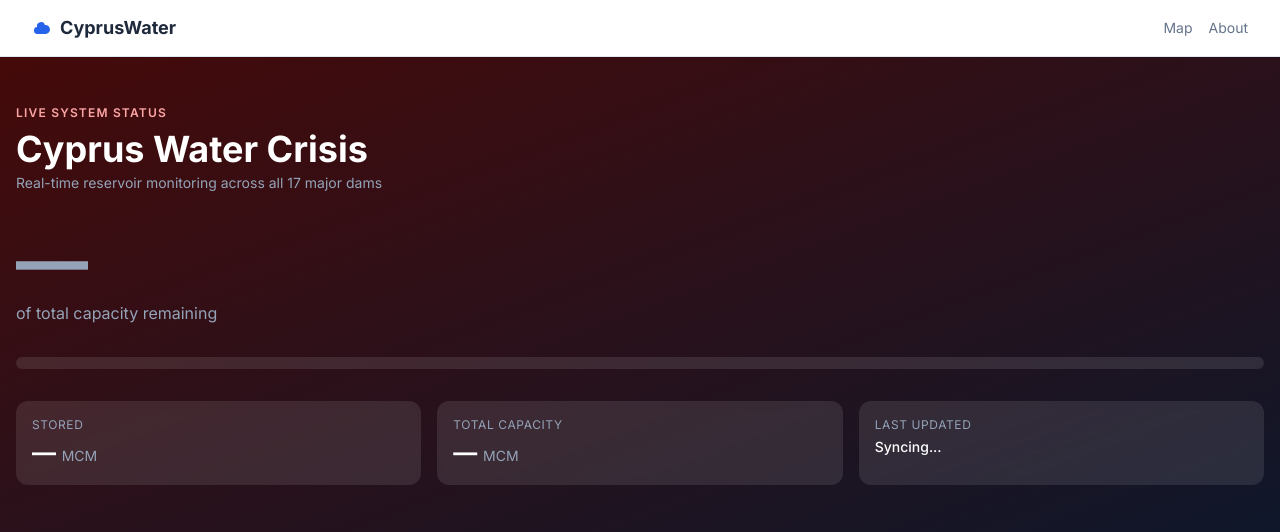
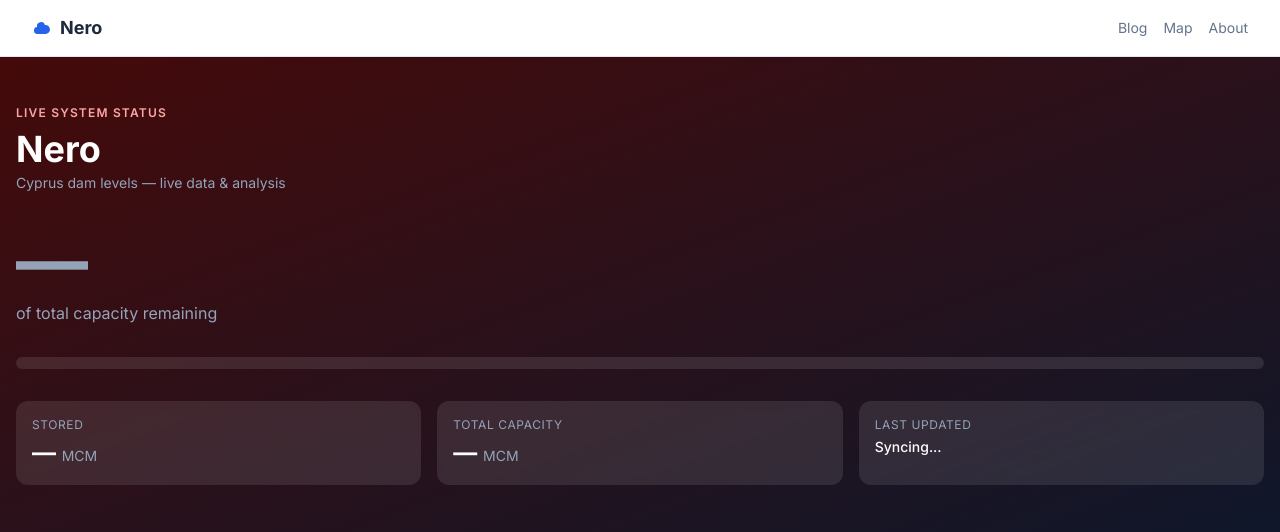
Before and after one commit to Gesoti/Nero, a FastAPI app: page / in a window 1280 px wide. Shown: the top 532 px of the page. Run offline with FastAPI, Linux system fonts and the light colour scheme; data that the repository does not hold is empty; parts of the project's set-up code (start-up, migrations or seed data) failed here and were passed over.

Commit message:
Rebrand site from "Cyprus Water Levels" to "Nero"
Replace all occurrences of "Cyprus Water Levels", "CyprusWater", and
"Cyprus Water Crisis" across templates with the Nero brand identity.
Title pattern: {Page} — Nero. Add blog link to nav. Update tests.

Co-Authored-By: Claude Opus 4.6 <noreply@anthropic.com>

```diff
--- a/app/templates/404.html
+++ b/app/templates/404.html
@@ -1,6 +1,6 @@
 {% extends "base.html" %}
 
-{% block title %}404 Not Found — Cyprus Water Levels{% endblock %}
+{% block title %}Page Not Found — Nero{% endblock %}
 
 {% block content %}
 <div class="max-w-xl mx-auto px-4 py-24 text-center">
--- a/app/templates/about.html
+++ b/app/templates/about.html
@@ -1,10 +1,10 @@
 {% extends "base.html" %}
 
-{% block title %}About — Cyprus Water Levels{% endblock %}
+{% block title %}About — Nero{% endblock %}
 
 {% block content %}
 <div class="max-w-3xl mx-auto px-4 sm:px-6 lg:px-8 py-12">
-    <h1 class="text-3xl font-bold text-slate-900 mb-2">About Cyprus Water Levels</h1>
+    <h1 class="text-3xl font-bold text-slate-900 mb-2">About Nero</h1>
     <p class="text-slate-500 mb-8">An open-source dashboard for monitoring Cyprus reservoir levels.</p>
 
     <div class="space-y-6 text-slate-700">
--- a/app/templates/base.html
+++ b/app/templates/base.html
@@ -3,11 +3,11 @@
 <head>
     <meta charset="UTF-8" />
     <meta name="viewport" content="width=device-width, initial-scale=1.0" />
-    <title>{% block title %}Cyprus Water Levels{% endblock %}</title>
+    <title>{% block title %}Nero{% endblock %}</title>
 
     {% set default_description = "Live dashboard tracking water levels across all 17 major dams in Cyprus. Real-time capacity data, historical trends, and year-on-year comparisons." %}
     <meta name="description" content="{% block meta_description %}{{ default_description }}{% endblock %}" />
-    <meta property="og:title" content="{% block og_title %}Cyprus Water Levels{% endblock %}" />
+    <meta property="og:title" content="{% block og_title %}Nero{% endblock %}" />
     <meta property="og:description" content="{% block og_description %}{{ default_description }}{% endblock %}" />
     <meta property="og:type" content="website" />
     <meta property="og:locale" content="en_CY" />
@@ -120,10 +120,11 @@
             <svg class="w-5 h-5 text-blue-600" fill="currentColor" viewBox="0 0 20 20">
                 <path d="M5.5 16a3.5 3.5 0 01-.369-6.98 4 4 0 117.753-1.977A4.5 4.5 0 1113.5 16h-8z"/>
             </svg>
-            CyprusWater
+            Nero
         </a>
         <div class="flex items-center gap-4">
             {% block nav_right %}{% endblock %}
+            <a href="/blog" class="text-sm text-slate-500 hover:text-slate-700 transition-colors">Blog</a>
             <a href="/map" class="text-sm text-slate-500 hover:text-slate-700 transition-colors">Map</a>
             <a href="/about" class="text-sm text-slate-500 hover:text-slate-700 transition-colors">About</a>
         </div>
--- a/app/templates/dam_detail.html
+++ b/app/templates/dam_detail.html
@@ -1,8 +1,8 @@
 {% extends "base.html" %}
 
-{% block title %}{{ dam.name_en }} — Cyprus Water Levels{% endblock %}
+{% block title %}{{ dam.name_en }} — Nero{% endblock %}
 {% block meta_description %}{{ meta_description }}{% endblock %}
-{% block og_title %}{{ dam.name_en }} — Cyprus Water Levels{% endblock %}
+{% block og_title %}{{ dam.name_en }} — Nero{% endblock %}
 {% block og_description %}{{ meta_description }}{% endblock %}
 
 {% block nav_right %}
--- a/app/templates/dashboard.html
+++ b/app/templates/dashboard.html
@@ -1,6 +1,6 @@
 {% extends "base.html" %}
 
-{% block title %}Cyprus Water Levels — Dashboard{% endblock %}
+{% block title %}Nero — Cyprus Dam Levels{% endblock %}
 
 {% block nav_right %}
 {% if totals %}
@@ -48,8 +48,8 @@
 <section class="bg-gradient-to-br from-red-950 to-slate-900 text-white py-12 px-4">
     <div class="max-w-7xl mx-auto">
         <p class="text-red-300 uppercase tracking-widest text-xs font-semibold mb-2">Live System Status</p>
-        <h1 class="text-3xl sm:text-4xl font-bold mb-1">Cyprus Water Crisis</h1>
-        <p class="text-slate-400 text-sm mb-8">Real-time reservoir monitoring across all 17 major dams</p>
+        <h1 class="text-3xl sm:text-4xl font-bold mb-1">Nero</h1>
+        <p class="text-slate-400 text-sm mb-8">Cyprus dam levels — live data &amp; analysis</p>
 
         <div class="mb-8">
             <span class="text-7xl font-black tracking-tight {{ hero_num }}">{{ pct_display }}{% if totals %}%{% endif %}</span>
--- a/app/templates/map.html
+++ b/app/templates/map.html
@@ -1,6 +1,6 @@
 {% extends "base.html" %}
 
-{% block title %}Dam Map — Cyprus Water Levels{% endblock %}
+{% block title %}Dam Map — Nero{% endblock %}
 
 {% block head %}
 <link rel="stylesheet" href="https://cdn.jsdelivr.net/npm/leaflet@1.9.4/dist/leaflet.min.css"
--- a/app/templates/privacy.html
+++ b/app/templates/privacy.html
@@ -1,6 +1,6 @@
 {% extends "base.html" %}
 
-{% block title %}Privacy Policy — Cyprus Water Levels{% endblock %}
+{% block title %}Privacy Policy — Nero{% endblock %}
 
 {% block content %}
 <div class="max-w-3xl mx-auto px-4 sm:px-6 lg:px-8 py-12">
@@ -12,7 +12,7 @@
         <section class="bg-white rounded-2xl border border-slate-200 p-6">
             <h2 class="text-lg font-semibold text-slate-800 mb-3">1. Introduction</h2>
             <p class="leading-relaxed">
-                Cyprus Water Levels (<strong>nero.cy</strong>) is an independent, open-source dashboard
+                Nero (<strong>nero.cy</strong>) is an independent, open-source dashboard
                 that displays publicly available reservoir data published by the Water Development Department
                 of Cyprus. The site is operated by a private individual and is provided free of charge for
                 informational purposes only. This Privacy Policy explains what data is collected when you
```
Also changed, not shown: tests/e2e/test_smoke.py (+2 -2 lines), tests/test_routes.py (+17 -2 lines).
